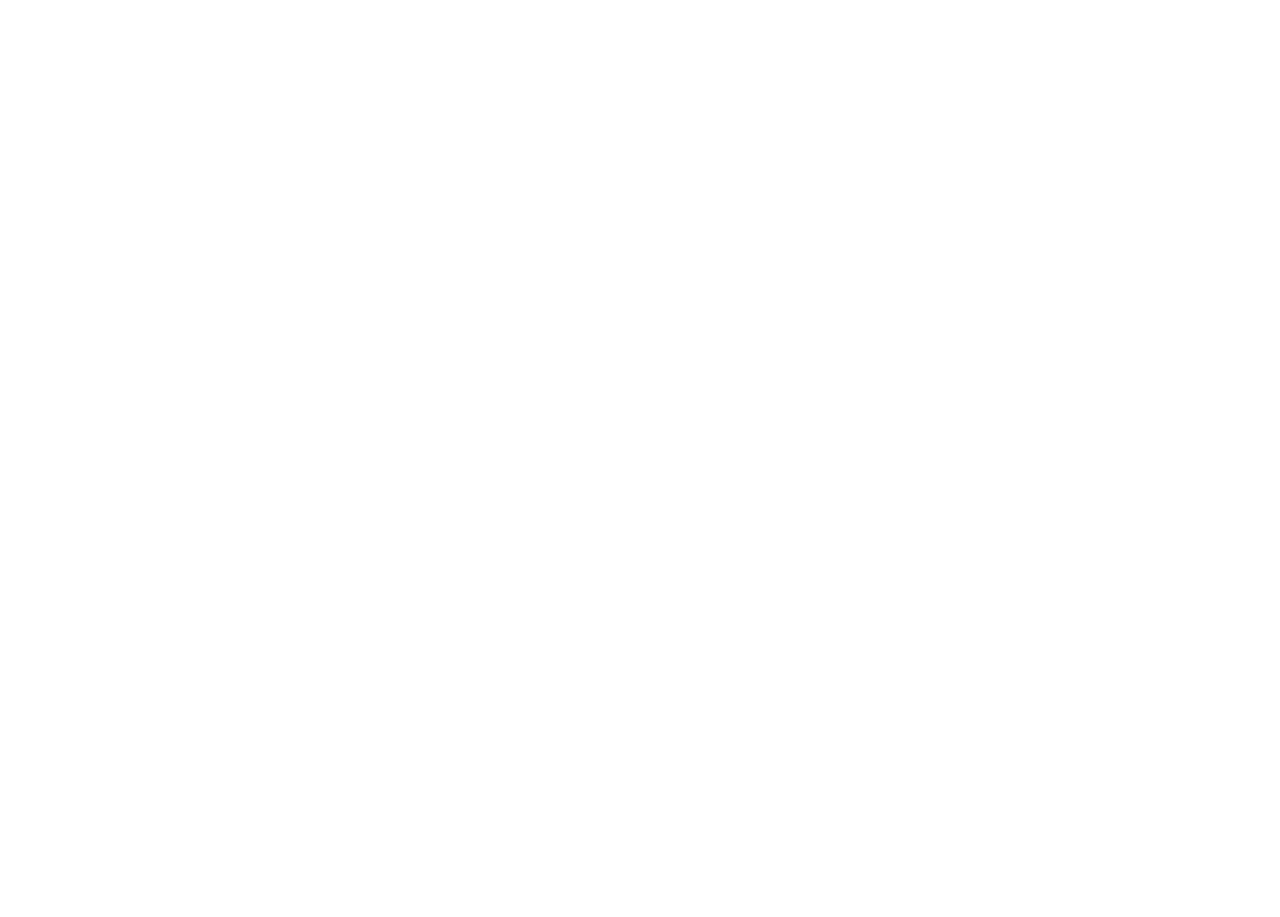
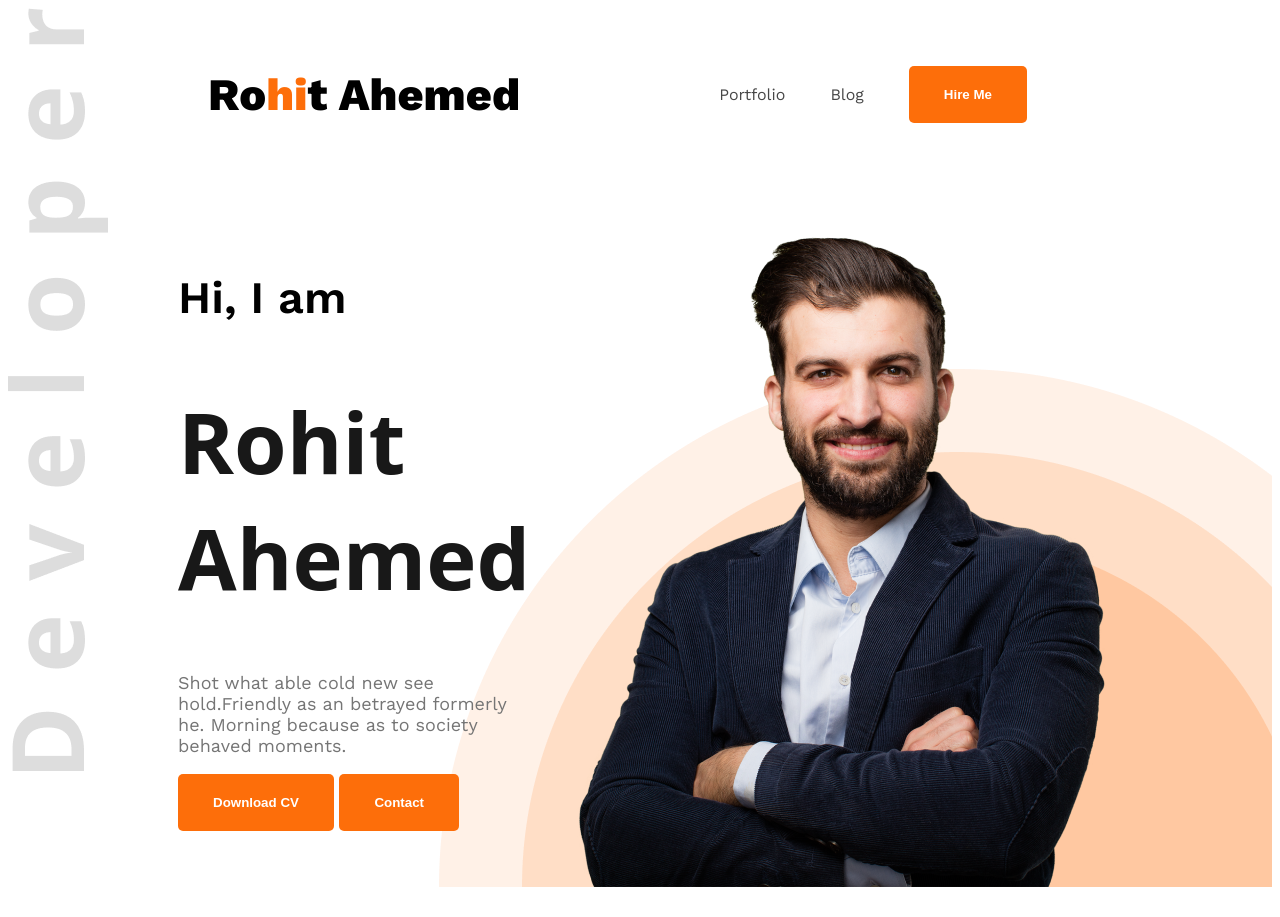
Before and after one commit to rohitahemed13/Web-developer-portfolio, a plain HTML site: page index.html in a window 1280 px wide. Before the commit the page ends 800 px from the top, so only its background shows below. Drawn offline with nearby package versions, Linux system fonts and the light colour scheme.

Commit message:
added a new file

```diff
--- a/index.html
+++ b/index.html
@@ -4,16 +4,38 @@
     <meta charset="UTF-8">
     <meta name="viewport" content="width=device-width, initial-scale=1.0">
     <title>Web Developer Portfolio</title>
+    <link rel="preconnect" href="https://fonts.googleapis.com">
+    <link rel="preconnect" href="https://fonts.gstatic.com" crossorigin>
+    <link href="https://fonts.googleapis.com/css2?family=Roboto:ital,wght@0,100..900;1,100..900&family=Work+Sans:ital,wght@0,100..900;1,100..900&display=swap" rel="stylesheet">
+    <link rel="stylesheet" href="styles/style.css ">
 </head>
-<body>
-    <header>
+<body class="open-sans-normal">
+   <header class="header">
+      <nav >
+        <h4 class="nav-title">Ro<span class="text-primary">hi</span>t Ahemed</h4>
+        <ul>
+            <li><a class="dark-2" href="">Portfolio</a></li>
+            <li><a class="dark-2" href="">Blog</a></li>
+            <li><a class="dark-2" href=""><button class="btn-primary">Hire Me</button></a></li>
+        </ul>
+      </nav>
+      <div class="banner">
+        <div class="banner-content">
+           <h4 class="banner-greting">Hi, I am</h4>
+           <h1 class="banner-title">Rohit Ahemed</h1>
+           <p class="banner-discription">Shot what able cold new see hold.Friendly as an betrayed formerly he. Morning because as to society behaved moments.</p>
+           <button class="btn-primary">Download CV</button>
+           <button class="btn-primary">Contact</button>
 
-    </header>
-    <main>
+        </div>
+        <img class="banner-profile" src="images/hardy.png" alt="">
+      </div>
+   </header>
+   <main>
 
-    </main>
-    <footer>
+   </main>
+   <footer>
 
-    </footer>
+   </footer>
 </body>
 </html>
--- a/styles/style.css
+++ b/styles/style.css
@@ -0,0 +1,77 @@
+
+.open-sans-normal {
+  font-family: "Work Sans", serif;
+  font-optical-sizing: auto;
+   font-style: normal;
+  }
+  /* nav style */
+  nav{
+    display: flex;
+    align-items: center;
+    justify-content: space-between;
+     margin: 0 200px;
+
+}
+  nav ul li{
+
+    list-style: none;
+    margin-right: 45px;
+
+  }
+nav ul a{
+    text-decoration: none;
+}
+.text-primary{
+    color: #FD6E0A;
+}
+nav ul{
+    display: flex;
+    align-items: center;
+
+}
+.nav-title{
+    font-weight: 800;
+    font-size: 45px;
+}
+.btn-primary{
+    background-color: #FD6E0A;
+    padding: 21px 35px;
+    color: white;
+    font-weight: bold;
+    border-radius: 5px;
+    border: none;
+
+}
+.dark-2{
+    color: rgb(71, 71, 71);;
+}
+/* header style */
+.header{
+    background-image: url(../images/developer.png),url(../images/header_bg.png);
+    background-position: top  left,bottom right;
+    background-repeat: no-repeat;
+}
+/* banner style */
+.banner-greting{
+    font-weight: 600;
+    font-size: 45px;
+}
+.banner-title{
+    font-weight: 700;
+    font-size: 85px;
+    font-family: open sans;
+    color: rgb(24, 24, 24);;
+}
+.banner-discription{
+    font-size: 18px;
+    font-weight: 400;
+    color:  rgb(117, 117, 117);
+}
+.banner-profile{
+    width: 584px;
+    height: 676px;
+}
+.banner{
+    display: flex;
+    margin: 30px 170px;
+}
```
